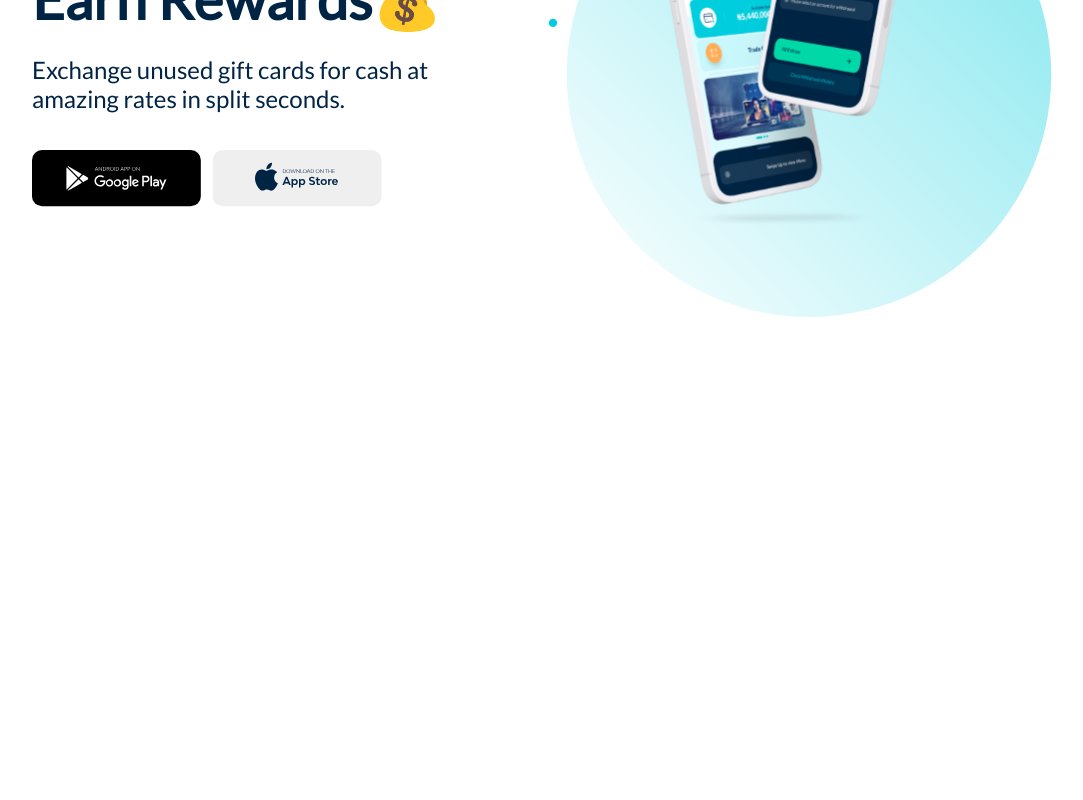
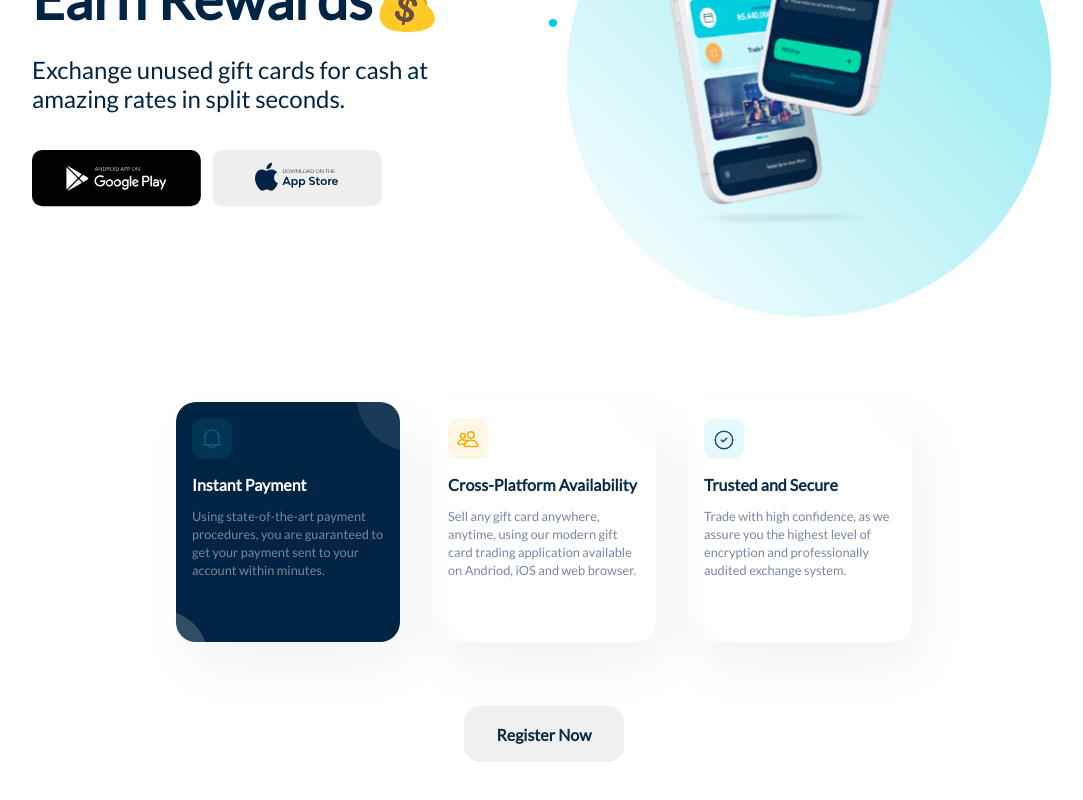
Before and after one commit to Iretoms/cardtonic-landing-page-clone, a React (Create React App) app: page / in a window 1280 px wide. Shown: the part 382-1182 px from the top of the page, without its empty margins (96-1179 px from the left). Before the commit the page ends 920 px from the top, so only its background shows below. Built offline with nearby package versions, Linux system fonts and the light colour scheme.

Commit message:
Hero section B

```diff
--- a/src/components/Hero.js
+++ b/src/components/Hero.js
@@ -4,6 +4,9 @@ import heroImage from '../Assets/svgs/firstHomeImage.svg'
 import googlePlay from '../Assets/svgs/googleplay.svg'
 import appleStore from "../Assets/svgs/appstore.svg";
 import giftLine from "../Assets/svgs/sellLine.svg"
+import trusted from "../Assets/svgs/trustedIcon.svg"
+import cross from "../Assets/svgs/crossPlatformIcon.svg";
+import bell from "../Assets/svgs/payment.svg"
 
 const Hero = () => {
     return (
@@ -11,11 +14,15 @@ const Hero = () => {
         <Container>
           <HeroText>
             <h1>
-              sell <span>gift cards <img src={giftLine} alt="giftline"/></span> & <br/> earn rewards💰
+              sell{" "}
+              <span>
+                gift cards <img src={giftLine} alt="giftline" />
+              </span>{" "}
+              & <br /> earn rewards💰
             </h1>
             <p>
-              Exchange unused gift cards for cash at<br/> amazing rates in split
-              seconds.
+              Exchange unused gift cards for cash at
+              <br /> amazing rates in split seconds.
             </p>
             <div className="button-container">
               <img src={googlePlay} alt="googleplay" />
@@ -26,11 +33,41 @@ const Hero = () => {
             <img src={heroImage} alt="heroImage" />
           </HeroImage>
         </Container>
+        <Cards>
+          <Card id='colored'>
+            <img src={bell} alt="instant" />
+            <h4>Instant Payment</h4>
+            <p>
+              Using state-of-the-art payment procedures, you are guaranteed to
+              get your payment sent to your account within minutes.
+            </p>
+          </Card>
+          <Card>
+            <img src={cross} alt="instant" />
+            <h4>Cross-Platform Availability</h4>
+            <p>
+              Sell any gift card anywhere, anytime, using our modern gift card
+              trading application available on Andriod, iOS and web browser.
+            </p>
+          </Card>
+          <Card>
+            <img src={trusted} alt="instant" />
+            <h4>Trusted and Secure</h4>
+            <p>
+              Trade with high confidence, as we assure you the highest level of
+              encryption and professionally audited exchange system.
+            </p>
+          </Card>
+        </Cards>
+        <Button>
+            <button> Register Now</button>
+        </Button>
       </HeroSection>
     );
 };
 
 const HeroSection = styled.section`
+background-color: #fff;
 width: 100%;
 min-height: 100vh;
 padding-top: 2vh;
@@ -98,5 +135,107 @@ img {
     height: 33rem;
 }
 `
+const Cards = styled.div`
+width: 80%;
+margin: 3rem auto 0;
+display: flex;
+justify-content: center;
+gap: 2rem;
+`
+
+const Card = styled.div`
+  width: 14rem;
+  height: 15rem;
+  box-shadow: rgba(0, 0, 0, 0.05) 10px 24px 54px 0px;
+  border-radius: 20px;
+  padding: 1rem;
+  position: relative;
+  transition: all 1s ease;
+  overflow: hidden;
+  h4 {
+    margin-top: 0.8rem;
+    color: #0a2b43;
+    transition: all 0.7s ease;
+  }
+
+  p {
+    color: #79869f;
+    font-size: 0.8rem;
+    margin-top: 0.8rem;
+    line-height: 18px;
+  }
+
+  &:hover {
+    background-color: #002444;
+    h4 {
+      color: #fff;
+    }
+  }
+
+  &::before {
+    content: "";
+    width: 7rem;
+    height: 7rem;
+    background-color: rgba(240, 240, 240, 0.1);
+    position: absolute;
+    right: 11px;
+    border-radius: 50%;
+    transform: rotate(-45deg) translateX(7rem);
+    transition: transform 1s ease;
+  }
+
+  &::after {
+    content: "";
+    width: 6rem;
+    height: 6rem;
+    background-color: rgba(240, 240, 240, 0.2);
+    position: absolute;
+    left: -4rem;
+    bottom: -4rem;
+    border-radius: 50%;
+    transform: rotate(-45deg) translateX(0rem);
+    transition: transform 0.5s ease;
+  }
+
+  &:hover::before {
+    transform: rotate(-45deg) translateX(3rem);
+  }
+
+  &:hover::after {
+    transform: rotate(-45deg) translateX(4rem);
+  }
+
+  &#colored {
+    background-color: #002444;
+    h4 {
+      color: #fff;
+    }
+  }
+
+  &#colored:hover {
+    background-color: #fff;
+    h4 {
+      color: #0a2b43;
+    }
+  }
+`;
+
+const Button = styled.div`
+  width: 80%;
+  margin: 4rem auto ;
+  text-align: center;
+  button {
+    height: 3.5rem;
+    width: 10rem;
+    font-family: inherit;
+    border: none;
+    border-radius: 16px;
+    background-color: #f0f0f0;
+    color: #0a2b43;
+    font-size: 1rem;
+    font-weight: bold;
+    cursor: pointer;
+  }
+`;
 
 export default Hero;
```
